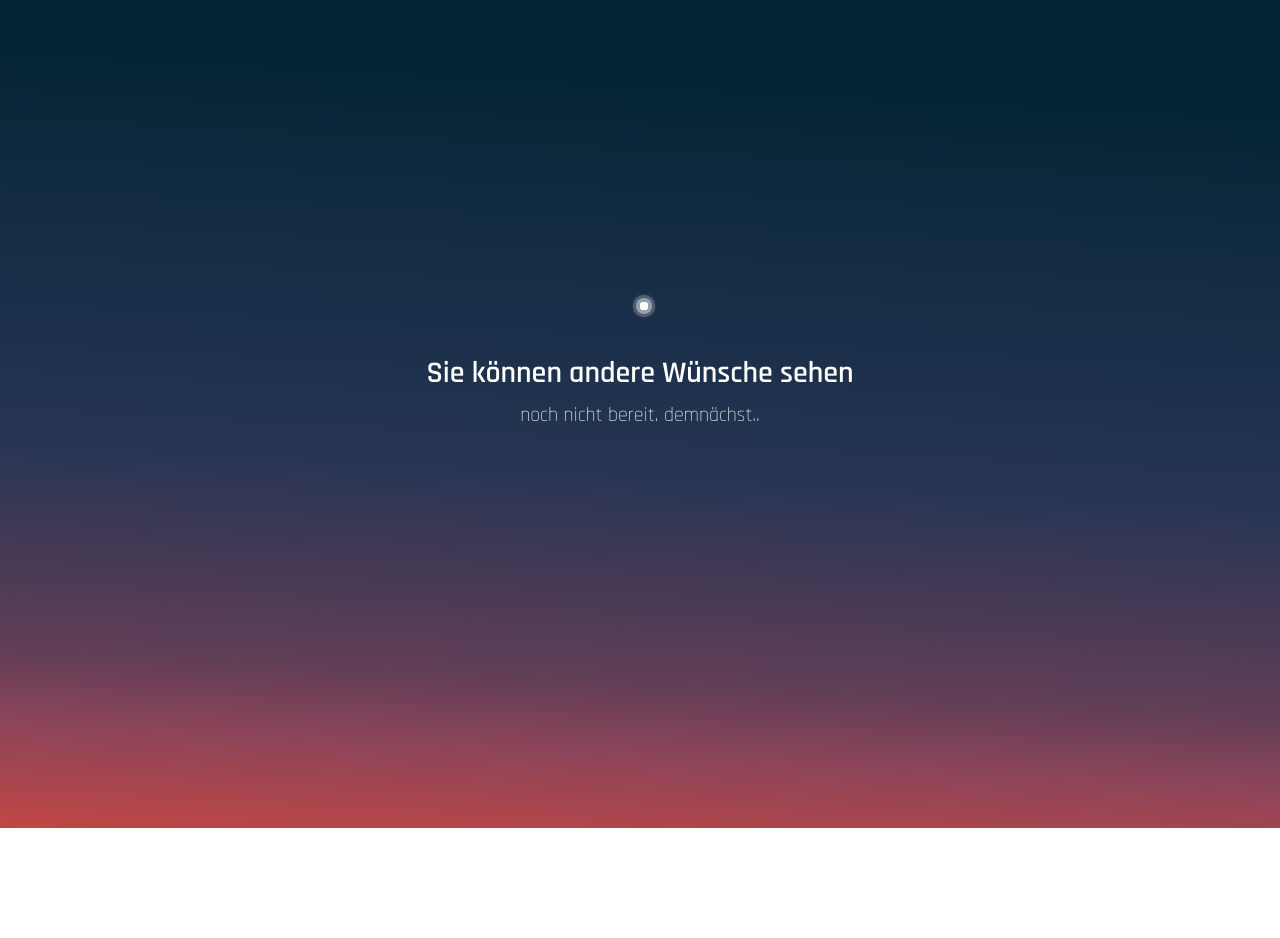
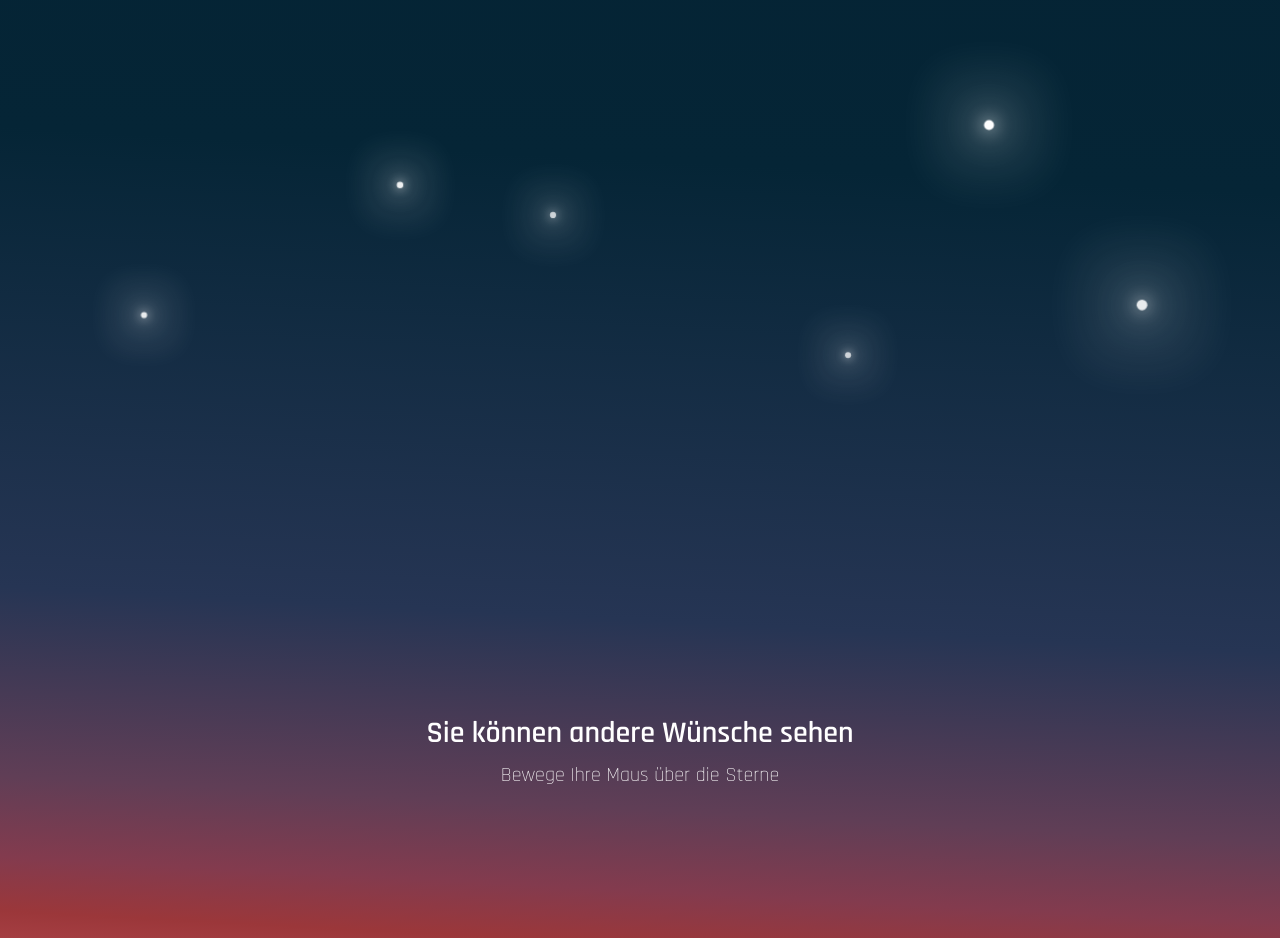
Before and after one commit to chony-y/auszeit.html, a website: page wunsch.html in a window 1280 px wide. Shown: the part 1700-2638 px from the top of the page. Before the commit the page ends 2528 px from the top, so only its background shows below. Drawn offline with Linux system fonts and the light colour scheme; a web font is replaced by a local one.

Commit message:
13th version

```diff
--- a/style.css
+++ b/style.css
@@ -523,7 +523,7 @@ body.wunsch {
 	box-sizing: border-box;
 	overflow-x: hidden;
 	/*background-color: #052536;*/
-	background: linear-gradient(183deg, #021c2b 13%, #052536 70%, #263554 85%, #603e56 93%, #8e4559 96%, #b3464a 99%, #c04643 100%);
+	background: linear-gradient(183deg, #021c2b 13%, #052536 70%, #263554 87%, #603e56 94%, #833b4e 97%, #9b373a 99%, #a53e42 100%);
 	color: white;
 }
 .mouse-scroll2 {
@@ -680,6 +680,7 @@ section.sternschnuppe {
 	align-items: center;
 	margin-left: 33%;
 	margin-right: 33%;
+	padding-bottom: 200px;
 }
 .wunsch-input-item {
 	position: relative;
@@ -740,30 +741,30 @@ section.sternschnuppe {
 	padding: 10px;
 }
 .andere-wunsche {
-	margin-top: 400px;
-	margin-bottom: 400px;
+	margin-top: 600px;
+	margin-bottom: 150px;
 }
 .andere-wunsche span {
 	position: absolute;
-	width: 8px;
-	height: 8px;
-	background: rgb(255, 255, 255);
+	width: 6px;
+	height: 6px;
+	background:  rgb(255, 255, 255);
 	border-radius: 100%;
-	box-shadow: 0 0 0 4px rgba(255, 255, 255, 0.1),
-	0 0 0 7px rgba(255, 255, 255, 0.05),
-	0 0 0 9px rgba(255, 255, 255, 0.01);
+	box-shadow: 0px 0px 10px 0.2px rgba(255, 255, 255, 1),
+	0px 0px 20px 10px rgba(255, 255, 255, 0.1),
+	0px 0px 30px 30px rgba(255, 255, 255, 0.1);
 	animation: animateA 2s infinite;
 }
 @keyframes animateA {
 	0% {
 		transform: scale(1);
-		opacity: 0.8;
+		opacity: 0.9;
 	}
 	35% {
 		opacity: 1;
 	}
 	70% {
-		transform: scale(1.5);
+		transform: scale(1.8);
 		opacity: 0.9;
 	}
 	100% {
@@ -771,46 +772,68 @@ section.sternschnuppe {
 		opacity: 0.8;
 	}
 }
-.andere-wunsche span:nth-child(1) {
-	left: 50%;
+.andere-wunsche span:hover {
+	background-color: rgb(255, 255, 234);
+	animation: animateB 0.1s linear infinite;
 }
-/*
-.andere-wunsche span:nth-child(1) {
-	top: 195%;
+@keyframes animateB {
+	0% {
+		transform: scale(1.5);
+	}
+	10% {
+		transform: scale(2);
+	}
+	30% {
+		transform: scale(3);
+		opacity: 0.9;
+	}
+	60% {
+		transform: scale(4.5);
+	}
+	90% {
+		transform: scale(2);
+		opacity: 0.9;
+	}
+	100% {
+		transform: scale(1.5);
+	}
+}
+.andere-wunsche #wunsch1 {
+	left: 11%;
+	margin-top: -350px;
+	animation-delay: -1.6s;
+	animation-duration: 1.5s;
+}
+.andere-wunsche #wunsch2 {
+	left: 31%;
+	margin-top: -480px;
+	animation-delay: -0.5s;
+	animation-duration: 2.1s;
+}
+.andere-wunsche #wunsch3 {
+	left: 43%;
+	margin-top: -450px;
+	animation-delay: -0.2s;
+	animation-duration: 2.1s;
+}
+.andere-wunsche #wunsch4 {
 	left: 66%;
+	margin-top: -310px;
 	animation-delay: 0;
 	animation-duration: 2s;
 }
-.andere-wunsche span:nth-child(2) {
-	top: 240%;
-	left: 43%;
-	animation-delay: -0.2s;
-	animation-duration: 2.1s;
-}
-.andere-wunsche span:nth-child(3) {
-	top: 176%;
+.andere-wunsche #wunsch5 {
 	left: 77%;
+	margin-top: -540px;
 	animation-delay: -0.1s;
 	animation-duration: 1.8s;
 }
-.andere-wunsche span:nth-child(4) {
-	top: 220%;
-	left: 17%;
-	animation-delay: -1.6s;
-	animation-duration: 1.5s;
-}
-.andere-wunsche span:nth-child(5) {
-	top: 180%;
-	left: 29%;
-	animation-delay: -0.5s;
-	animation-duration: 2.1s;
-}
-.andere-wunsche span:nth-child(6) {
-	top: 227%;
-	left: 75%;
+.andere-wunsche #wunsch6 {
+	left: 89%;
+	margin-top: -360px;
 	animation-delay: -2.3s;
 	animation-duration: 3.2s;
-} */
+}
 
 
 /* kontakt */
--- a/wunsch.html
+++ b/wunsch.html
@@ -59,14 +59,14 @@
 	<main class="wunsch-section" id="wunsch-main">
 		<h2>Schreiben Sie hier Ihren Wunsch</h2>
 		<p>
-			Lorem ipsum dolor sit amet, consetetur sadipscing elitr, <br>
-			Das entwickle ich jetzt. Warte mal..
+			Hören Sie einfach auf Ihr Herz <br>
+			und drücken Sie nicht innerlich, sondern in Worten aus.
 		</p>
 
 		<div class="wunsch-input">
 			<div class="wunsch-input-item w100">
 				<textarea required></textarea>
-				<span>SCHREIBEN SIE HIER</span>
+				<span>WAS WÜNSCHEN SIE ?</span>
 			</div>
 			<div class="wunsch-input-item w50">
 				<input type="text" required>
@@ -78,16 +78,16 @@
 		</div>
 
 		<section class="andere-wunsche">
-			<span></span>
-			<span></span>
-			<span></span>
-			<span></span>
-			<span></span>
-			<span></span><br><br>
+			<span id="wunsch1"></span>
+			<span id="wunsch2"></span>
+			<span id="wunsch3"></span>
+			<span id="wunsch4"></span>
+			<span id="wunsch5"></span>
+			<span id="wunsch6"></span><br><br>
 
 			<h2>Sie können andere Wünsche sehen</h2>
 			<p>
-				noch nicht bereit. demnächst..
+				Bewege Ihre Maus über die Sterne
 			</p>
 		</section>
 	</main>
```
